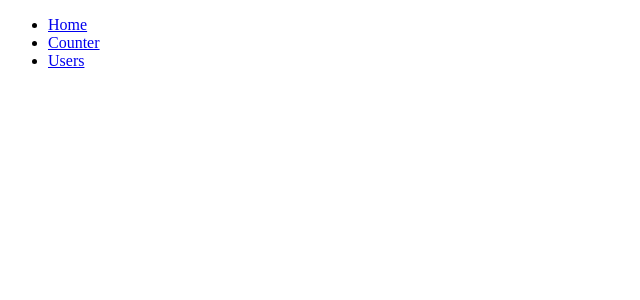
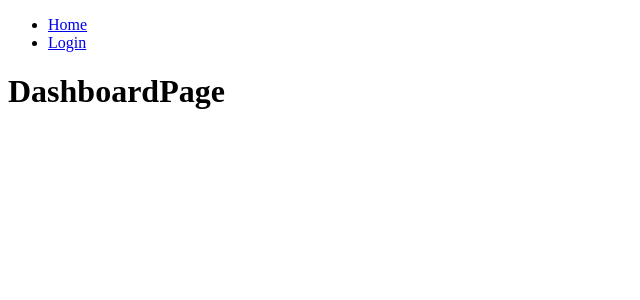
Before and after one commit to robertparasca/react-training, a React (Create React App) app: page /dashboard in a window 1280 px wide. Shown: the top 300 px of the page, without its empty margins (0-640 px from the left). Built offline with nearby package versions, Linux system fonts and the light colour scheme.

Commit message:
Start working on the logic for the application.

```diff
--- a/src/App.js
+++ b/src/App.js
@@ -1,23 +1,25 @@
 import React from 'react';
 import { Provider } from 'react-redux';
-import { BrowserRouter as Router, Route, Link } from 'react-router-dom';
+import { BrowserRouter, Route } from 'react-router-dom';
 
 import store from './redux/store';
 
-import Counter from './components/Counter';
-import Posts from './components/Posts';
 import Navbar from './components/Navbar';
 import Users from './components/Users';
+
+import RootPage from './pages/RootPage';
+import LoginPage from './pages/LoginPage';
+import DashboardPage from './pages/DashboardPage';
 
 const App = () => {
   return (
     <Provider store={store}>
-      <Router>
+      <BrowserRouter>
         <Navbar />
-        <Route path='/' component={Posts} exact />
-        <Route path='/counter' component={Counter} exact />
-        <Route path='/users' component={Users} exact />
-      </Router>
+        <Route path='/' component={RootPage} exact />
+        <Route path='/login' component={LoginPage} exact />
+        <Route path='/dashboard' component={DashboardPage} exact />
+      </BrowserRouter>
     </Provider>
   );
 };
--- a/src/components/Navbar.js
+++ b/src/components/Navbar.js
@@ -1,15 +1,17 @@
 import React from 'react';
+import { useSelector, shallowEqual } from 'react-redux';
 import { Link } from 'react-router-dom';
 
 const Navbar = () => {
+  const authState = useSelector((state) => state.auth, shallowEqual);
   return (
-    <div>
+    <section>
       <ul>
         <li><Link to='/'>Home</Link></li>
-        <li><Link to='/counter'>Counter</Link></li>
-        <li><Link to='/users'>Users</Link></li>
+        {authState.isAuthenticated ? null : <li><Link to='/login'>Login</Link></li>}
+        {authState.isAuthenticated ? <li><Link to='/requests'>Requests</Link></li> : null}
       </ul>
-    </div>
+    </section>
   );
 };
 
--- /dev/null
+++ b/src/pages/DashboardPage.js
@@ -0,0 +1,13 @@
+import React from 'react';
+import { useDispatch } from 'react-redux';
+
+const DashboardPage = () => {
+  const dispatch = useDispatch();
+  return (
+    <div>
+      <h1>DashboardPage</h1>
+    </div>
+  );
+};
+
+export default DashboardPage;
--- /dev/null
+++ b/src/pages/LoginPage.js
@@ -0,0 +1,13 @@
+import React from 'react';
+import { useDispatch } from 'react-redux';
+
+const LoginPage = () => {
+  const dispatch = useDispatch();
+  return (
+    <div>
+      <h1>LoginPage</h1>
+    </div>
+  );
+};
+
+export default LoginPage;
--- /dev/null
+++ b/src/pages/RootPage.js
@@ -0,0 +1,17 @@
+import React from 'react';
+import { useSelector, shallowEqual } from 'react-redux';
+
+import DashboardPage from './DashboardPage';
+import LoginPage from './LoginPage';
+
+const RootPage = () => {
+  const authState = useSelector((state) => state.auth, shallowEqual);
+
+  if (authState.isAuthenticated) {
+    return <DashboardPage />;
+  }
+
+  return <LoginPage />;
+};
+
+export default RootPage;
--- /dev/null
+++ b/src/redux/reducers/auth.js
@@ -0,0 +1,11 @@
+const initialState = {
+  isAuthenticated: false
+};
+
+export default (state = initialState, action) => {
+  switch (action.type) {
+
+    default:
+      return state;
+  }
+};
--- a/src/redux/reducers/index.js
+++ b/src/redux/reducers/index.js
@@ -1,9 +1,12 @@
 import { combineReducers } from 'redux';
+
+import authReducer from './auth';
 import counterReducer from './counter';
 import postsReducer from './posts';
 import usersReducer from './users';
 
 export default combineReducers({
+  auth: authReducer,
   counter: counterReducer,
   posts: postsReducer,
   users: usersReducer
```
